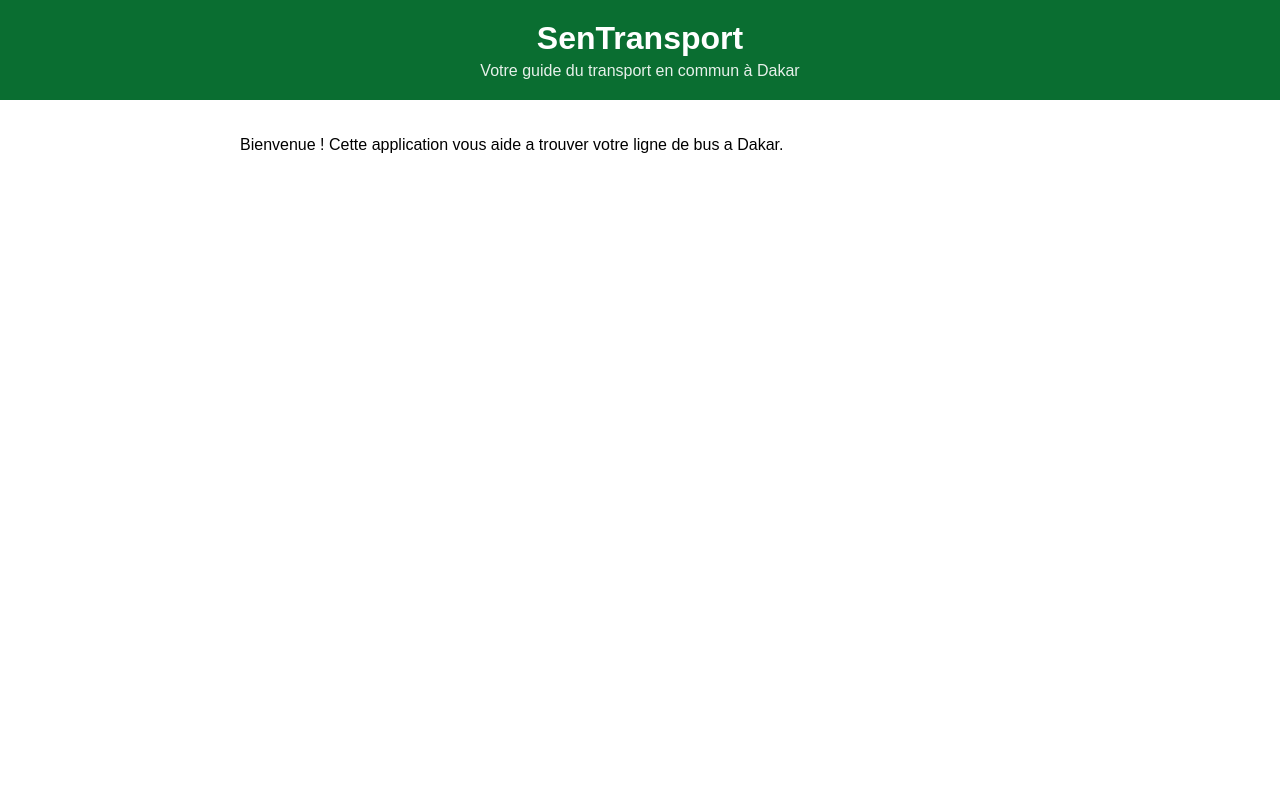
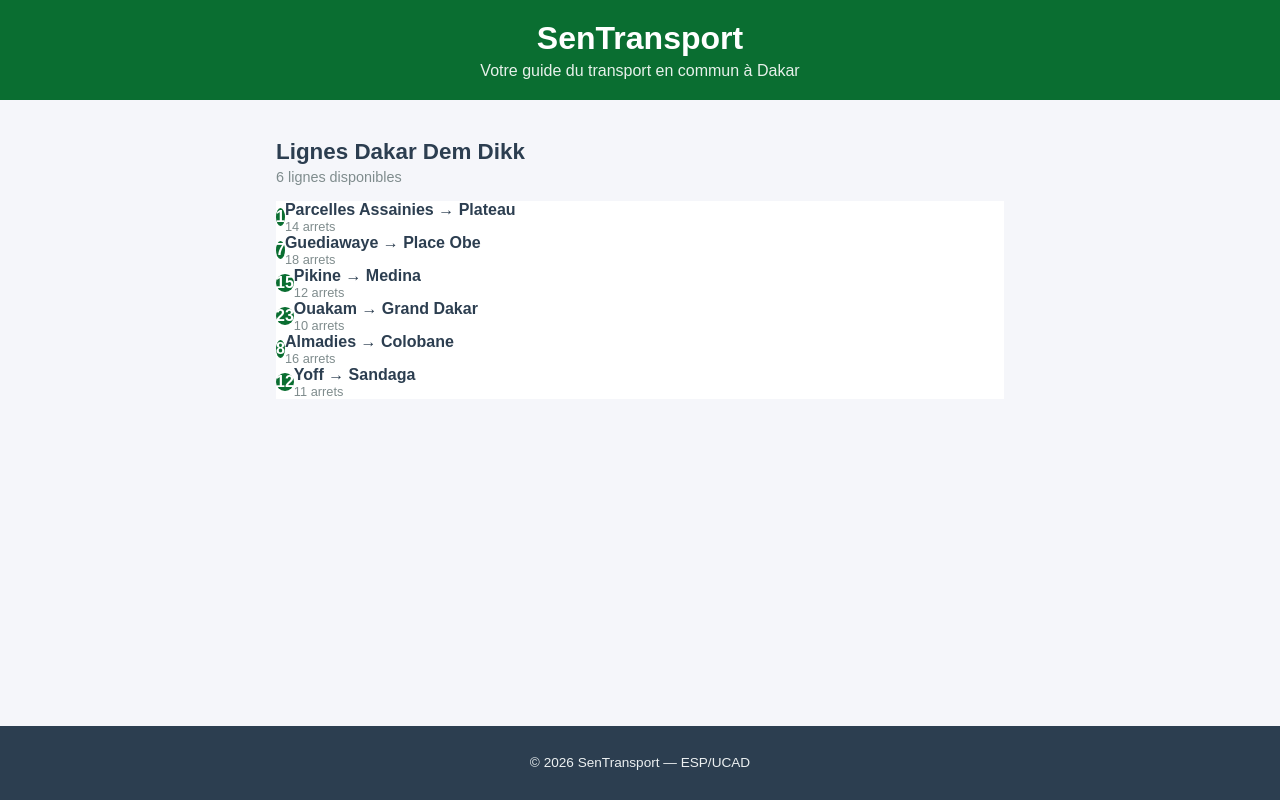
Before and after one commit to KhadyNovaSam/sentransport, a React (Create React App) app in the folder Documents/sentransport/: page / in a window 1280 px wide. Built offline with nearby package versions, Linux system fonts and the light colour scheme.

Commit message:
Lab 2 : composants statiques LigneBus et LigneBus et ListeLignes

```diff
--- a/Documents/sentransport/src/App.css
+++ b/Documents/sentransport/src/App.css
@@ -1,10 +1,22 @@
 .App {
   font-family: Arial, sans-serif;
   min-height: 100vh;
+  background-color: #f5f6fa;
+  display: flex;
+  flex-direction: column;
 }
 
 .contenu {
   padding: 20px;
   max-width: 800px;
   margin: 0 auto;
+  width: 100%;
+  box-sizing: border-box;
+  flex: 1;
 }
+
+@media (max-width: 600px) {
+  .contenu {
+    padding: 12px;
+  }
+}
--- a/Documents/sentransport/src/App.js
+++ b/Documents/sentransport/src/App.js
@@ -1,14 +1,27 @@
 import './App.css';
 import Header from './Header';
+import ListeLignes from './ListeLignes';
+import Footer from './Footer';
 
-function App () {
+function App() {
+  const lignes = [
+    { id: 1, numero: "1", depart: "Parcelles Assainies", arrivee: "Plateau", arrets: 14 },
+    { id: 2, numero: "7", depart: "Guediawaye", arrivee: "Place Obe", arrets: 18 },
+    { id: 3, numero: "15", depart: "Pikine", arrivee: "Medina", arrets: 12 },
+    { id: 4, numero: "23", depart: "Ouakam", arrivee: "Grand Dakar", arrets: 10 },
+    { id: 5, numero: "8", depart: "Almadies", arrivee: "Colobane", arrets: 16 },
+    { id: 6, numero: "12", depart: "Yoff", arrivee: "Sandaga", arrets: 11 },
+  ];
+
   return (
-  <div className="App">
-    <Header />
-    <main className="contenu">
-    <p>Bienvenue ! Cette application vous aide a trouver votre ligne de bus a Dakar. </p>
-    </main>
-  </div>
+    <div className="App">
+      <Header />
+      <main className="contenu">
+        <ListeLignes lignes={lignes} />
+      </main>
+      <Footer />
+    </div>
   );
 }
+
 export default App;
--- /dev/null
+++ b/Documents/sentransport/src/Footer.css
@@ -0,0 +1,8 @@
+.footer {
+  background-color: #2c3e50;
+  color: #ecf0f1;
+  text-align: center;
+  padding: 16px;
+  margin-top: 40px;
+  font-size: 0.85rem;
+}
--- /dev/null
+++ b/Documents/sentransport/src/Footer.js
@@ -0,0 +1,11 @@
+import './Footer.css';
+
+function Footer() {
+  return (
+    <footer className="footer">
+      <p>&copy; 2026 SenTransport &mdash; ESP/UCAD</p>
+    </footer>
+  );
+}
+
+export default Footer;
--- /dev/null
+++ b/Documents/sentransport/src/LigneBus.css
@@ -0,0 +1,44 @@
+.ligne-bus {
+display: flex;
+align-items: center;
+padding: 12 px 16 px;
+margin: 8 px 0;
+background-color : #ffffff ;
+border-radius : 8 px ;
+border-left : 4 px solid #0a6e31 ;
+box-shadow: 0 2 px 4 px rgba (0 , 0 , 0 , 0.1);
+cursor: pointer;
+transition: transform 0.2 s, box-shadow 0.2 s;
+}
+.ligne-bus:hover {
+transform: translateX (4px);
+box-shadow: 0 4px 8px rgba(0, 0, 0, 0.15);
+}
+.ligne-numero {
+background-color : #0a6e31 ;
+color:white;
+font-weight: bold;
+font-size: 1.2 rem;
+width: 50 px;
+height: 50 px;
+border-radius: 50%;
+display: flex;
+align-items: center;
+justify-content : center;
+margin-right: 16 px;
+flex-shrink: 0;
+}
+.ligne-info {
+display: flex ;
+flex-direction: column;
+}
+.ligne-trajet {
+font-size: 1 rem;
+font-weight: 600;
+color: #2c3e50;
+}
+.ligne-arrets {
+font-size : 0.8rem;
+color: #7f8c8d;
+margin-top: 4 px;
+}
--- /dev/null
+++ b/Documents/sentransport/src/LigneBus.js
@@ -0,0 +1,17 @@
+import './LigneBus.css';
+
+function LigneBus ({ numero, depart, arrivee, arrets }) {
+    return (
+    <div className="ligne-bus">
+        <div className="ligne-numero">{numero}</div>
+        <div className="ligne-info">
+        <span className="ligne-trajet">
+            {depart} &rarr; {arrivee}
+        </span >
+        <span className="ligne-arrets">{arrets} arrets</span>
+        </div>
+    </div>
+
+);
+}
+export default LigneBus;
--- /dev/null
+++ b/Documents/sentransport/src/ListeLignes.css
@@ -0,0 +1,16 @@
+.liste-lignes {
+  padding: 0 16px;
+}
+
+.liste-titre {
+  color: #2c3e50;
+  font-size: 1.4rem;
+  margin-bottom: 4px;
+}
+
+.liste-description {
+  color: #7f8c8d;
+  font-size: 0.9rem;
+  margin-top: 0;
+  margin-bottom: 16px;
+}
--- /dev/null
+++ b/Documents/sentransport/src/ListeLignes.js
@@ -0,0 +1,23 @@
+import LigneBus from './LigneBus';
+import './ListeLignes.css';
+
+function ListeLignes({ lignes }) {
+  return (
+    <div className="liste-lignes">
+      <h2 className="liste-titre">Lignes Dakar Dem Dikk</h2>
+      <p className="liste-description">
+        {lignes.length} lignes disponibles
+      </p>
+      {lignes.map(ligne => (
+        <LigneBus
+          key={ligne.id}
+          numero={ligne.numero}
+          depart={ligne.depart}
+          arrivee={ligne.arrivee}
+          arrets={ligne.arrets}
+        />
+      ))}
+    </div>
+  );
+}
+export default ListeLignes;
```
